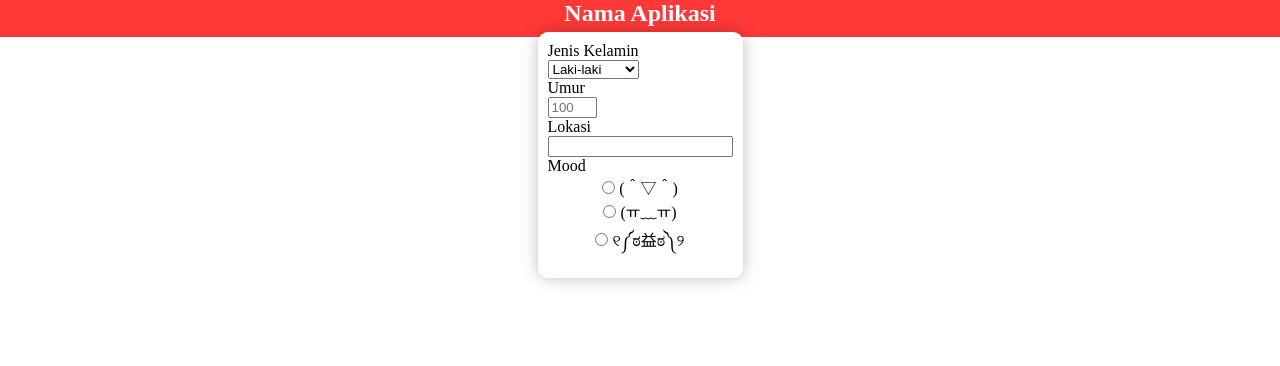
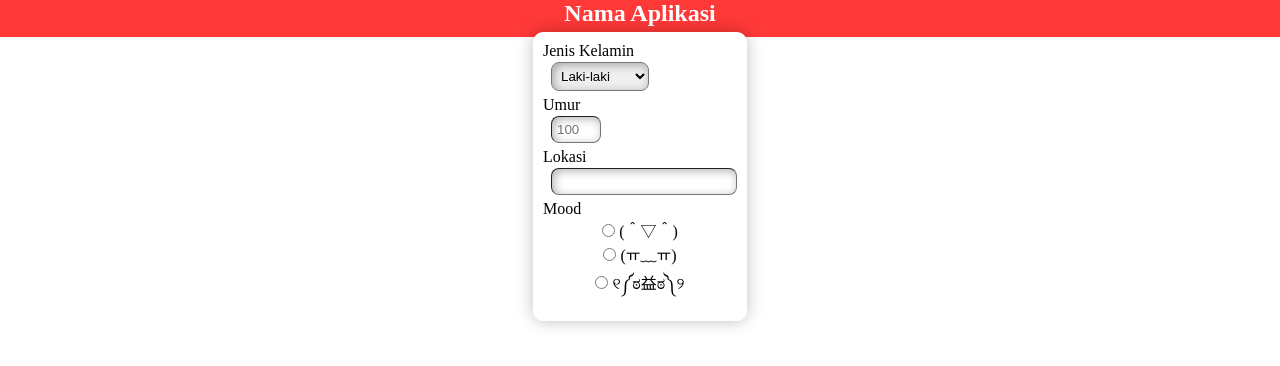
Before and after one commit to Cydnirn/foodGenerator, a plain HTML site: page public/index.html in a window 1280 px wide. Drawn offline with Linux system fonts and the light colour scheme.

Commit message:
nambah shadow

```diff
--- a/public/index.html
+++ b/public/index.html
@@ -16,15 +16,15 @@
             <div class="div-form">
                 <form action="" method="post" id="mood-form">
                     <p>Jenis Kelamin</p>
-                    <select name="" id="">
+                    <select name="" id="" class="text-form">
                         <option value="man">Laki-laki</option>
                         <option value="woman">Perempuan</option>
 
                     </select>
                     <p>Umur</p>
-                    <input type="number" maxlength="2" min="1" max="100" placeholder="100" required>
+                    <input type="number" maxlength="2" min="1" max="100" placeholder="100" class="text-form" required>
                     <p>Lokasi</p>
-                    <input type="text" required>
+                    <input type="text" class="text-form" required>
                     <p>Mood</p>
                     <div class="mood-row">
                         <input type="radio" id="(＾▽＾)" name="mood_generator" value="(＾▽＾)">
--- a/public/style.css
+++ b/public/style.css
@@ -15,6 +15,7 @@ text-align: center;
     width: auto;
     align-content: center;
     filter: drop-shadow(8px 4px 4px rgba (0, 0, 0, 0.25));
+
 }
 
 .div-form{
@@ -24,7 +25,7 @@ text-align: center;
     z-index: 10;
     top: -10px;
     padding: 5px 15px;
-    filter: drop-shadow(20px 15px 15px rgba (0, 0, 0, 0.25));
+
 }
 
 form{
@@ -69,3 +70,11 @@ input[type=number]{
 input[type=checkbox]{
     display: none;
 }
+
+.text-form{
+    border-radius: 8px;
+    padding: 5px 2px 5px 5px;
+    border-width: 1px;
+    box-shadow: inset 2px 2px 10px rgba(0, 0, 0, 0.3);
+    margin: 2px 0px 5px 8px;
+}
```
